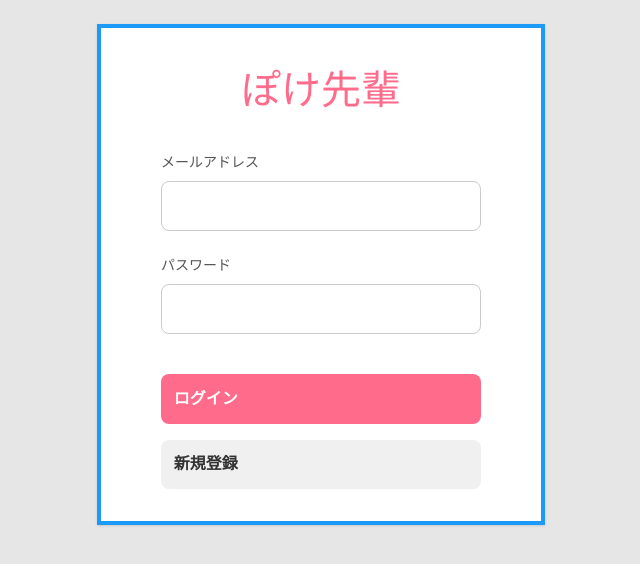
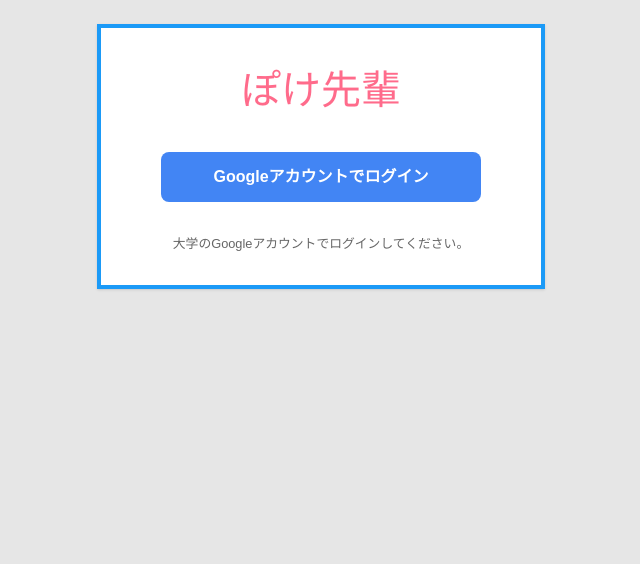
Before and after one commit to urushi-saku/THackthon_ver9_E, a React (Vite) app in the folder frontend/: page /#/login in a window 1280 px wide. Shown: the top 564 px of the page, without its empty margins (319-959 px from the left). Built offline with nearby package versions, Linux system fonts and the light colour scheme; no server answers.

Commit message:
feat: add initial structure for LoginPage component and styles

```diff
--- a/frontend/src/firebase.ts
+++ b/frontend/src/firebase.ts
@@ -1,6 +1,6 @@
 // Import the functions you need from the SDKs you need
 import { initializeApp } from "firebase/app";
-import { getAuth } from "firebase/auth";
+import { getAuth, GoogleAuthProvider } from "firebase/auth";
 // TODO: Add SDKs for Firebase products that you want to use
 // https://firebase.google.com/docs/web/setup#available-libraries
 
@@ -19,3 +19,4 @@
 // Initialize Firebase
 const app = initializeApp(firebaseConfig);
 export const auth = getAuth(app);
+export const googleProvider = new GoogleAuthProvider();
--- a/frontend/src/pages/LoginPage.css
+++ b/frontend/src/pages/LoginPage.css
@@ -14,6 +14,13 @@
   margin-bottom: 2rem;
 }
 
+.login-container {
+  width: 100%;
+  max-width: 320px;
+  display: flex;
+  flex-direction: column;
+  gap: 1.5rem;
+}
 .login-form {
   width: 100%;
   max-width: 320px;
@@ -78,3 +85,27 @@
   opacity: 0.7;
   cursor: not-allowed;
 }
+
+.google-login-button {
+  padding: 0.8rem;
+  border: none;
+  border-radius: 8px;
+  font-size: 1rem;
+  font-weight: 600;
+  cursor: pointer;
+  transition: background-color 0.2s;
+  background-color: #4285F4;
+  color: white;
+}
+
+.google-login-button:disabled {
+  opacity: 0.7;
+  cursor: not-allowed;
+}
+
+.login-note {
+  font-size: 0.8rem;
+  color: #666;
+  text-align: center;
+  margin-top: 0.5rem;
+}
--- a/frontend/src/pages/LoginPage.tsx
+++ b/frontend/src/pages/LoginPage.tsx
@@ -1,45 +1,32 @@
-import { useState, FormEvent } from 'react';
+import { useState } from 'react';
 import {
-  createUserWithEmailAndPassword,
-  signInWithEmailAndPassword,
+  signInWithPopup,
   AuthError,
 } from 'firebase/auth';
-import { auth } from '../firebase';
+import { auth, googleProvider } from '../firebase';
 import './LoginPage.css';
 
 export function LoginPage() {
-  const [email, setEmail] = useState('');
-  const [password, setPassword] = useState('');
   const [error, setError] = useState('');
   const [loading, setLoading] = useState(false);
 
-  const handleAuth = async (isSignUp: boolean) => {
+  const handleGoogleLogin = async () => {
     setLoading(true);
     setError('');
     try {
-      if (isSignUp) {
-        await createUserWithEmailAndPassword(auth, email, password);
-      } else {
-        await signInWithEmailAndPassword(auth, email, password);
-      }
-      // ログイン/新規登録成功後はApp.tsx側で自動的にリダイレクトされる
+      await signInWithPopup(auth, googleProvider);
+      // ログイン成功後はApp.tsx側で自動的にリダイレクトされるはず
     } catch (e) {
       const authError = e as AuthError;
       switch (authError.code) {
-        case 'auth/invalid-email':
-          setError('正しいメールアドレス形式で入力してください。');
+        case 'auth/popup-closed-by-user':
+          // ユーザーがポップアップを閉じた場合は何もしない
           break;
-        case 'auth/email-already-in-use':
-          setError('このメールアドレスは既に使用されています。');
-          break;
-        case 'auth/weak-password':
-          setError('パスワードは6文字以上で入力してください。');
-          break;
-        case 'auth/invalid-credential':
-          setError('メールアドレスまたはパスワードが間違っています。');
+        case 'auth/account-exists-with-different-credential':
+          setError('このメールアドレスは、別のログイン方法で既に使用されています。');
           break;
         default:
-          setError('エラーが発生しました。もう一度お試しください。');
+          setError('ログインに失敗しました。もう一度お試しください。');
           console.error(authError);
       }
     } finally {
@@ -47,44 +34,16 @@
     }
   };
 
-  const handleSubmit = (event: FormEvent) => {
-    event.preventDefault();
-  };
-
   return (
     <div className="login-page">
       <h1>ぽけ先輩</h1>
-      <form onSubmit={handleSubmit} className="login-form">
-        <div className="input-group">
-          <label htmlFor="email">メールアドレス</label>
-          <input
-            id="email"
-            type="email"
-            value={email}
-            onChange={(e) => setEmail(e.target.value)}
-            required
-          />
-        </div>
-        <div className="input-group">
-          <label htmlFor="password">パスワード</label>
-          <input
-            id="password"
-            type="password"
-            value={password}
-            onChange={(e) => setPassword(e.target.value)}
-            required
-          />
-        </div>
+      <div className="login-container">
         {error && <p className="error-message">{error}</p>}
-        <div className="button-group">
-          <button onClick={() => handleAuth(false)} disabled={loading} className="login-button">
-            {loading ? '処理中...' : 'ログイン'}
-          </button>
-          <button onClick={() => handleAuth(true)} disabled={loading} className="signup-button">
-            {loading ? '処理中...' : '新規登録'}
-          </button>
-        </div>
-      </form>
+        <button onClick={handleGoogleLogin} disabled={loading} className="google-login-button">
+          {loading ? '処理中...' : 'Googleアカウントでログイン'}
+        </button>
+        <p className="login-note">大学のGoogleアカウントでログインしてください。</p>
+      </div>
     </div>
   );
 }
```
